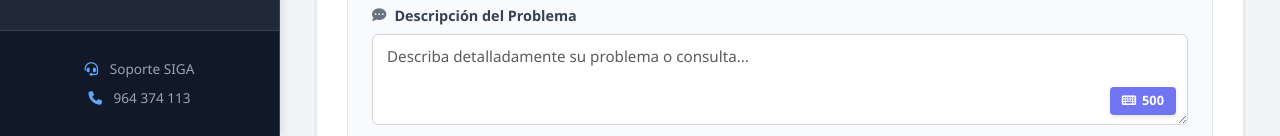
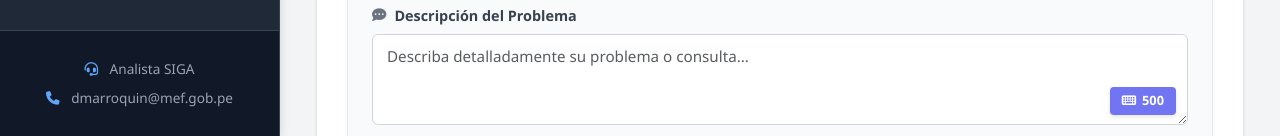
Before and after one commit to SIGAMEF/ATENCION_SIGA, a plain HTML site: page index.html in a window 1280 px wide. Shown: the part 664-800 px from the top of the page. Drawn offline with nearby package versions, Linux system fonts and the light colour scheme.

Commit message:
cambio celular x correo

```diff
--- a/index.html
+++ b/index.html
@@ -134,8 +134,8 @@
 
       <div class="sidebar-footer">
         <div class="contact-info">
-          <p><i class="fas fa-headset"></i> Soporte SIGA</p>
-          <p><i class="fas fa-phone"></i> 964 374 113</p>
+          <p><i class="fas fa-headset"></i> Analista SIGA</p>
+          <p><i class="fas fa-phone"></i> dmarroquin@mef.gob.pe</p>
         </div>
       </div>
     </nav>
```
